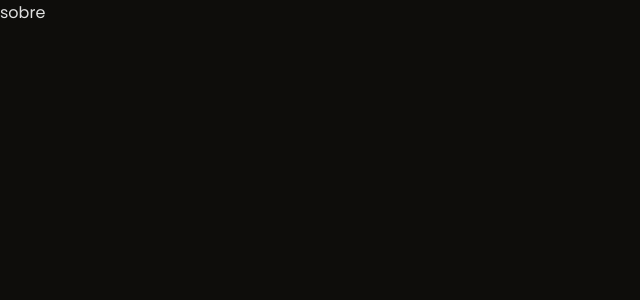
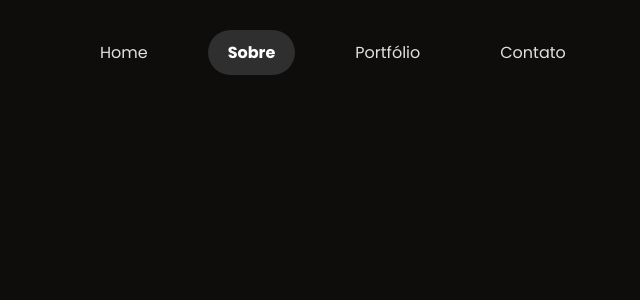
Before and after one commit to talita-aya/portfolio, a React (Create React App) app: page /sobre in a window 1280 px wide. Shown: the top 300 px of the page, without its empty margins (0-640 px from the left). Built offline with nearby package versions, Linux system fonts and the light colour scheme.

Commit message:
fixed routes

```diff
--- a/src/pages/About/index.js
+++ b/src/pages/About/index.js
@@ -1,14 +1,24 @@
 import React from 'react';
+import { useNavigate } from 'react-router';
 
 import 'animate.css';
 
 
-const index = () => {
+function Index (){
+  const navigate = useNavigate();
+
   return (
     <div className="container">
-      sobre
+      <header className="navbar">
+        <ul>
+          <li onClick={() => navigate('/')}>Home</li>
+          <li className="enabled">Sobre</li>
+          <li onClick={() => navigate('/Portfolio')}>Portfólio</li>
+          <li onClick={() => navigate('/Contato')}>Contato</li>
+        </ul>
+      </header>
     </div>
   );
 }
 
-export default index;
+export default Index;
--- a/src/pages/HomePage/index.js
+++ b/src/pages/HomePage/index.js
@@ -16,9 +16,9 @@ function Index(){
       <header className="navbar">
         <ul>
           <li className="enabled">Home</li>
-          <li onClick={() => navigate('Sobre')}>Sobre</li>
-          <li onClick={() => navigate('Portfolio')}>Portfólio</li>
-          <li onClick={() => navigate('Contato')}>Contato</li>
+          <li onClick={() => navigate('/Sobre')}>Sobre</li>
+          <li onClick={() => navigate('/Portfolio')}>Portfólio</li>
+          <li onClick={() => navigate('/Contato')}>Contato</li>
         </ul>
       </header>
 
```
Also changed, not shown: src/assets/mim.svg (added), src/assets/sobre.svg (added).
